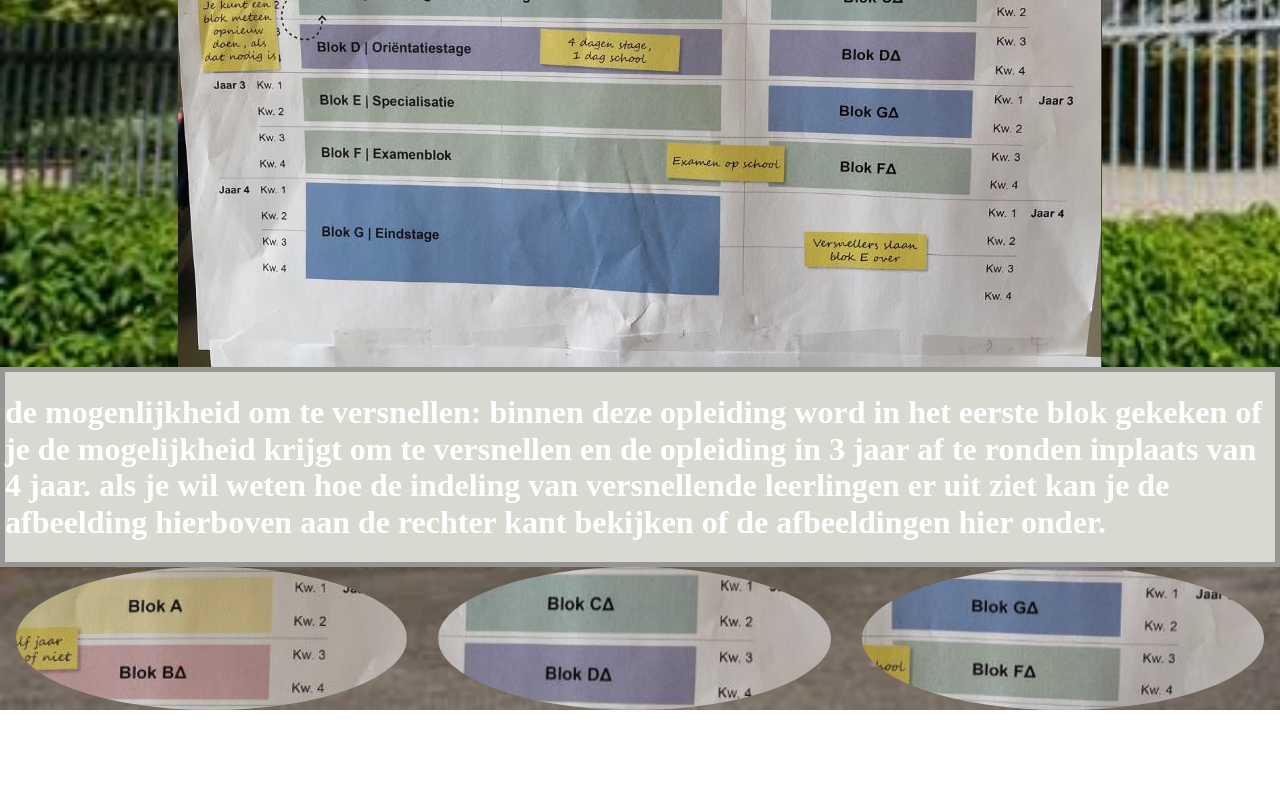
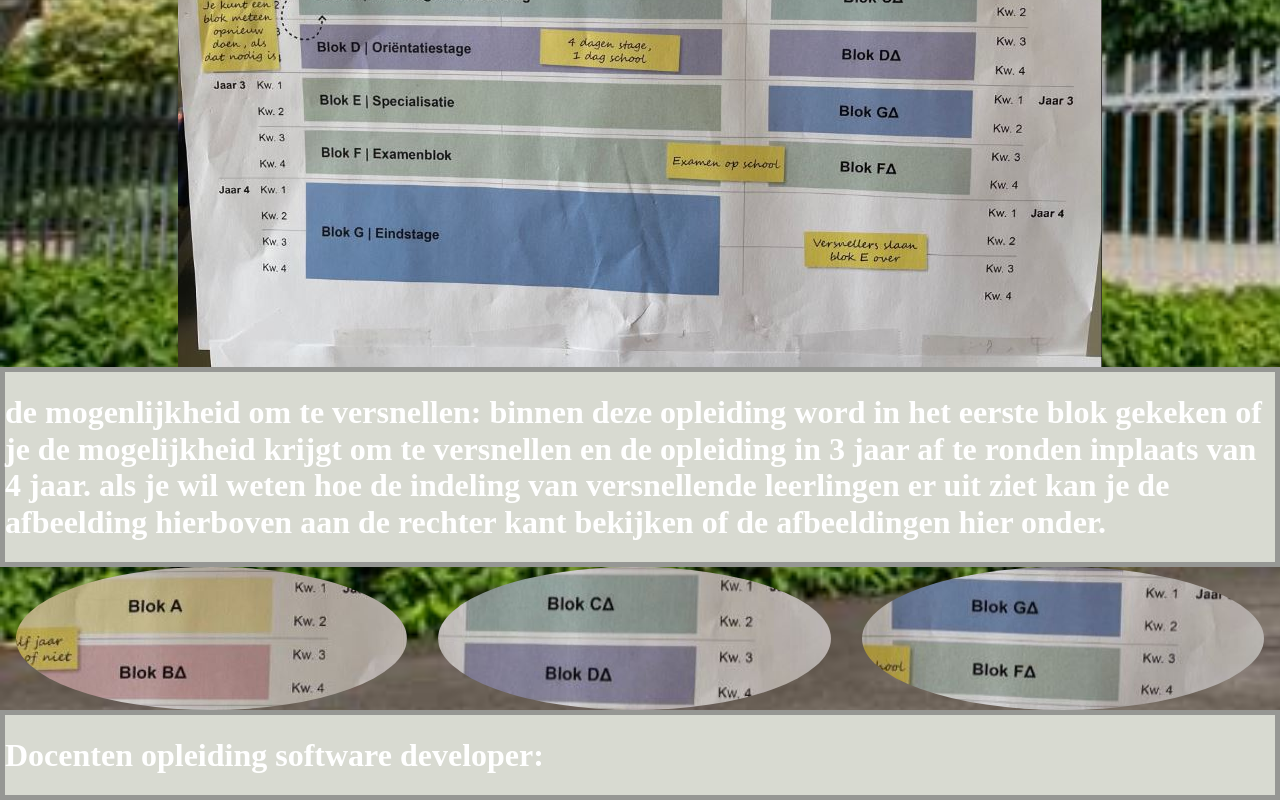
Before and after one commit to ThomasVermeer/openDagWebsite, a website built with Parcel: page index.html in a window 1280 px wide. Shown: the part 1942-2742 px from the top of the page. Before the commit the page ends 2652 px from the top, so only its background shows below. Built offline with nearby package versions, Linux system fonts and the light colour scheme.

Commit message:
header smoelenboek docenten

```diff
--- a/css/main.css
+++ b/css/main.css
@@ -172,7 +172,10 @@ border-radius: 100%;
 }
 
 
-
+.smoelenboekHeader{
+  border: solid #969794 5px;
+  background-color: #D8DAD1;
+}
 /* ==========================================================================
    Helper classes
    ========================================================================== */
--- a/index.html
+++ b/index.html
@@ -126,7 +126,11 @@
 <img src="img/versnellenFoto3.jpg" alt="image">
 
 
+</div>
+<div class="smoelenboekHeader">
+<h1>Docenten opleiding software developer:</h1>
 
+</div>
 
 
 </main>
```
